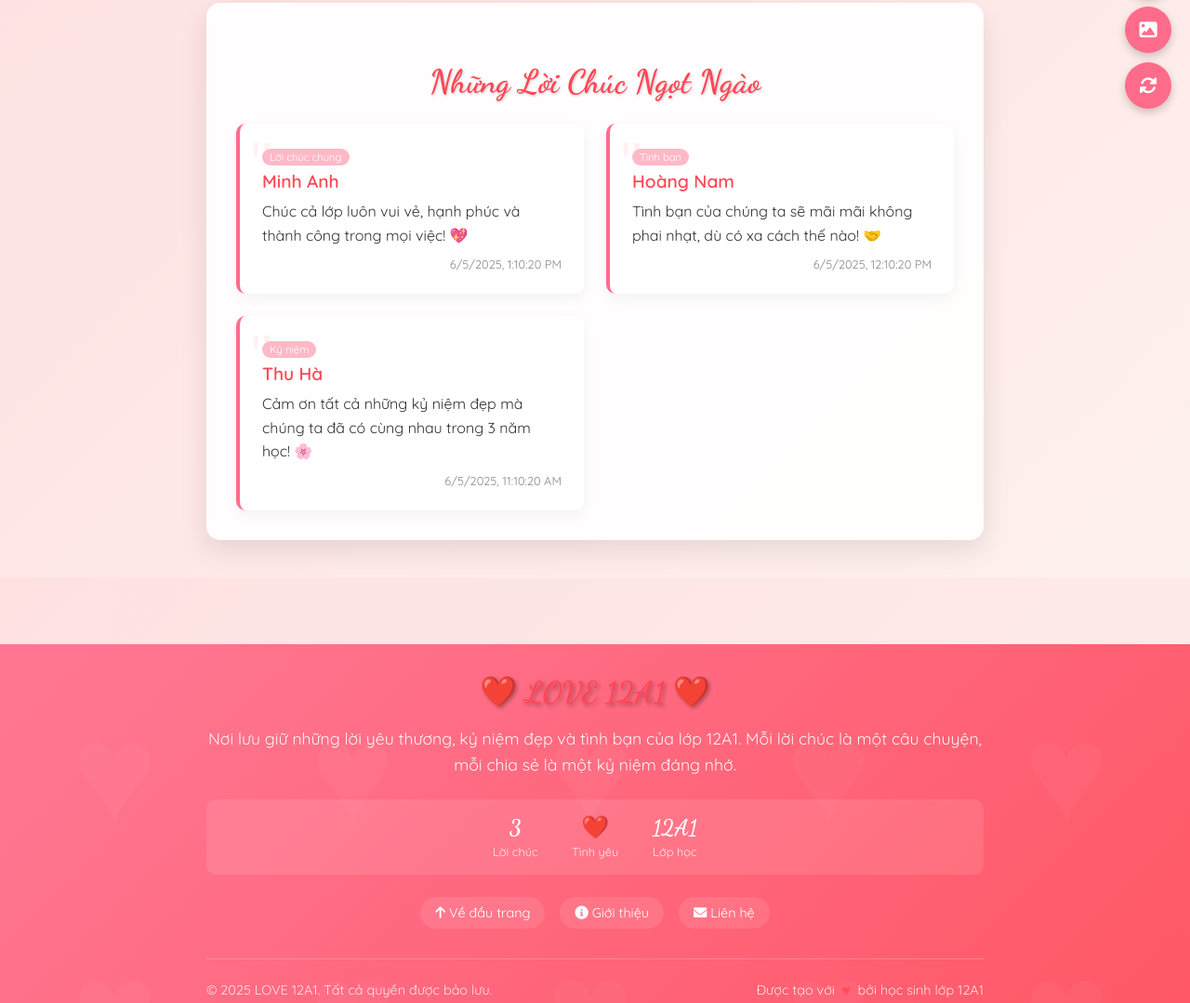
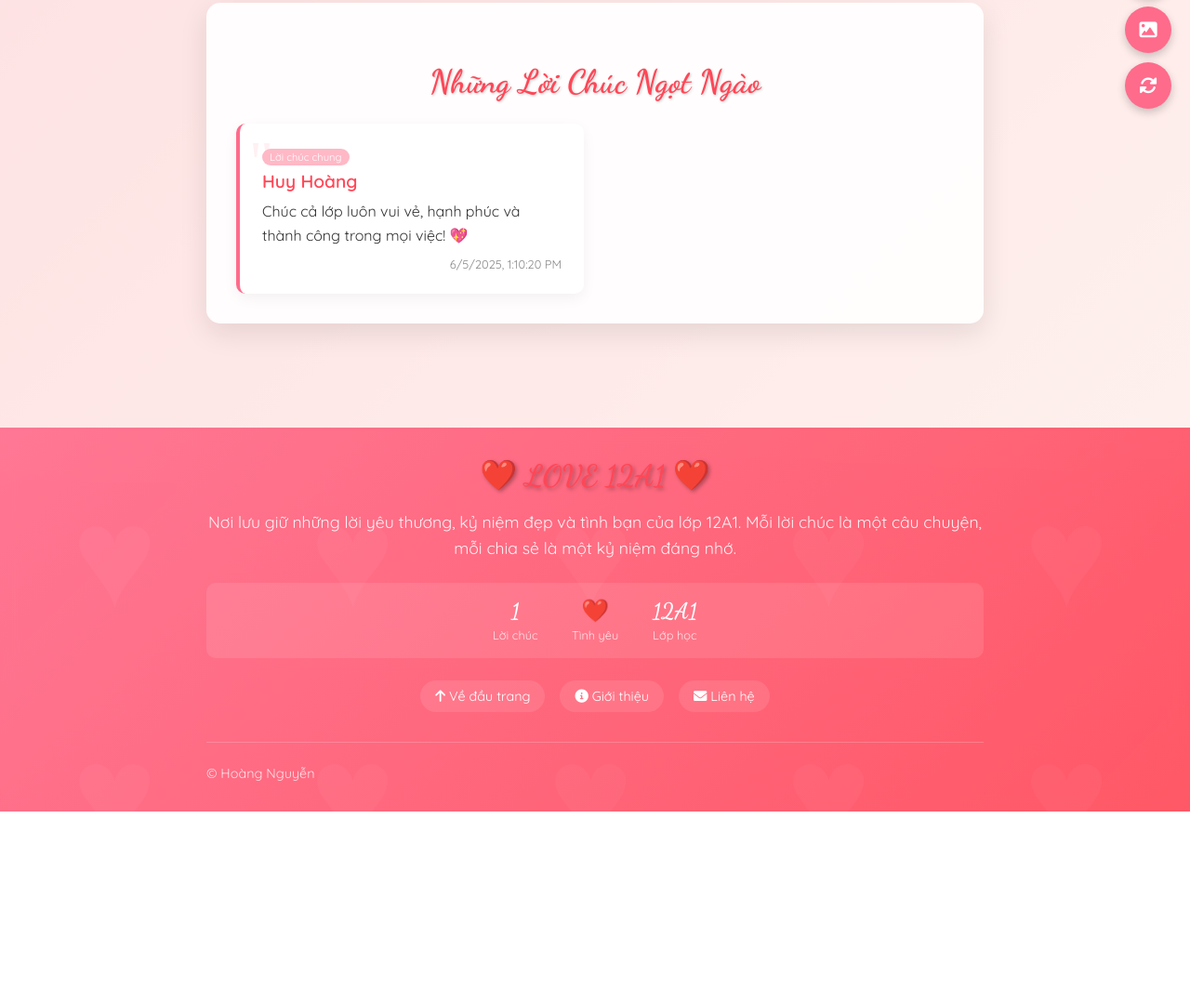
Before and after one commit to Phoenix2417/12a1, a website: page index.html in a window 1280 px wide. Shown: the part 663-1742 px from the top of the page at 93% size. After the commit the page ends 1536 px from the top, so only its background shows below. Drawn offline with Linux system fonts and the light colour scheme; no server answers.

Commit message:
Update index.html

```diff
--- a/index.html
+++ b/index.html
@@ -612,10 +612,7 @@
 
             <div class="footer-info">
                 <div class="copyright">
-                    © 2025 LOVE 12A1. Tất cả quyền được bảo lưu.
-                </div>
-                <div class="made-with-love">
-                    Được tạo với <span class="heart-icon">♥</span> bởi học sinh lớp 12A1
+                    © Hoàng Nguyễn
                 </div>
             </div>
         </div>
@@ -745,24 +742,10 @@
                 return [
                     {
                         id: "sample1",
-                        name: "Minh Anh",
+                        name: "Huy Hoàng",
                         message: "Chúc cả lớp luôn vui vẻ, hạnh phúc và thành công trong mọi việc! 💖",
                         type: "general",
                         timestamp: Date.now() - 3600000
-                    },
-                    {
-                        id: "sample2",
-                        name: "Hoàng Nam",
-                        message: "Tình bạn của chúng ta sẽ mãi mãi không phai nhạt, dù có xa cách thế nào! 🤝",
-                        type: "friendship",
-                        timestamp: Date.now() - 7200000
-                    },
-                    {
-                        id: "sample3",
-                        name: "Thu Hà",
-                        message: "Cảm ơn tất cả những kỷ niệm đẹp mà chúng ta đã có cùng nhau trong 3 năm học! 🌸",
-                        type: "memory",
-                        timestamp: Date.now() - 10800000
                     }
                 ];
             }
@@ -1025,12 +1008,12 @@
 
             // Hiển thị thông tin giới thiệu
             window.showAbout = function() {
-                alert('LOVE 12A1 là nơi lưu giữ những lời yêu thương, kỷ niệm đẹp của lớp 12A1. Dự án được tạo bởi học sinh lớp 12A1 với tình yêu thương và sự trân trọng dành cho tập thể lớp.');
+                alert('Trang web được tạo ra để lưu giữ lại những tình cảm, những lời chúc yêu thương của tập thể lớp 12A1');
             };
 
             // Hiển thị thông tin liên hệ
             window.showContact = function() {
-                alert('Liên hệ với chúng tôi qua email: love12a1@example.com\nHoặc qua fanpage: fb.com/love12a1');
+                alert('Liên hệ admin qua email: nvhuyhoang24107@gmail.com\nHoặc qua fanpage: fb.com/Phoenix.2417');
             };
 
             // Tự động tạo một vài trái tim khi trang load
```
